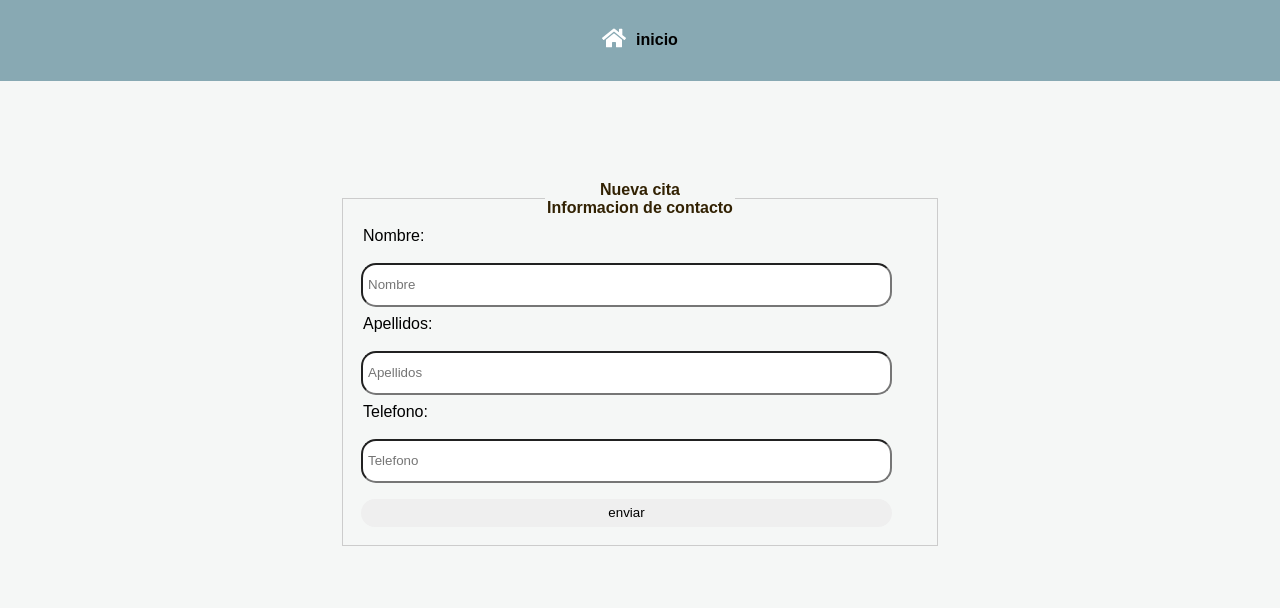
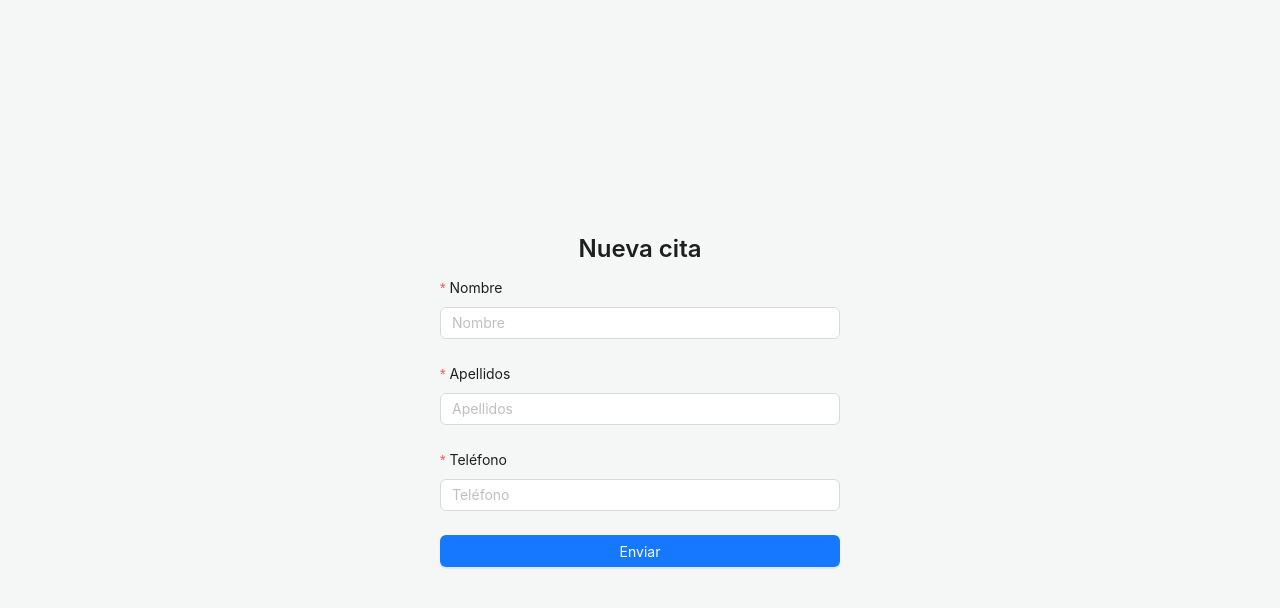
Before and after one commit to EduardoGalindo25/huellitas_front, a React (Vite) app: page /registrar-cita in a window 1280 px wide. Shown: the top 608 px of the page. Built offline with nearby package versions, Linux system fonts and the light colour scheme.

Commit message:
estilos globales y ant design

```diff
--- a/package.json
+++ b/package.json
@@ -10,6 +10,7 @@
     "preview": "vite preview"
   },
   "dependencies": {
+    "antd": "^5.24.9",
     "react": "^19.0.0",
     "react-dom": "^19.0.0",
     "react-icons": "^5.5.0",
--- /dev/null
+++ b/src/index.css
@@ -0,0 +1,15 @@
+body, html {
+    height: 100%;
+    margin: 0;
+    padding: 0;
+    background-color: #f5f7f6;
+    font-family: 'Gotu', sans-serif;
+  }
+
+  .centered-container {
+    display: flex;
+    flex-direction: column;
+    justify-content: center; /* Centra verticalmente */
+    align-items: center;     /* Centra horizontalmente */
+    height: 100vh;
+  }
--- a/src/main.jsx
+++ b/src/main.jsx
@@ -1,6 +1,7 @@
 import { StrictMode } from "react";
 import { createRoot } from "react-dom/client";
 import App from "./App.jsx";
+import "./index.css";
 
 createRoot(document.getElementById("root")).render(
   <StrictMode>
--- a/src/pages/Formulario.jsx
+++ b/src/pages/Formulario.jsx
@@ -1,40 +1,57 @@
-import "../styles/Formulario.css";
-import { Link } from "react-router-dom";
-import { FaHome } from "react-icons/fa";
+import { Form, Input, Button, Typography } from "antd";
+//import "../styles/Formulario.css"; // asegúrate de incluir el CSS de arriba
+
+const { Title } = Typography;
+
 function Formulario() {
+  const [form] = Form.useForm();
+
+  const onFinish = (values) => {
+    console.log("Datos:", values);
+  };
+
   return (
-    <div className="container">
-      <div className="navbar">
-        <div className="navbar-home">
-          <Link to="/#" className="home-icon" title="Ir al inicio">
-            <FaHome size={24} color="#fff" />
-          </Link>
-          <h4>inicio</h4>
-        </div>
-      </div>
-      <div className="form">
-        <form className="form">
-          <fieldset>
-            <legend>
-              <strong>Nueva cita</strong>
-              <br />
-              <strong>Informacion de contacto</strong>
-            </legend>
-            <label htmlFor="name">Nombre: </label>
-            <input type="text" id="name" placeholder="Nombre" required />
-            <br />
+    <div className="centered-container">
+      <Title level={3}>Nueva cita</Title>
+      <Form
+        form={form}
+        layout="vertical"
+        onFinish={onFinish}
+        style={{ width: "100%", maxWidth: 400 }}
+      >
+        <Form.Item
+          label="Nombre"
+          name="nombre"
+          rules={[{ required: true, message: "Ingresa tu nombre" }]}
+        >
+          <Input placeholder="Nombre" />
+        </Form.Item>
 
-            <label htmlFor="lastname">Apellidos: </label>
-            <input type="text" id="lastname" placeholder="Apellidos" required />
-            <br />
+        <Form.Item
+          label="Apellidos"
+          name="apellidos"
+          rules={[{ required: true, message: "Ingresa tus apellidos" }]}
+        >
+          <Input placeholder="Apellidos" />
+        </Form.Item>
 
-            <label htmlFor="contact">Telefono: </label>
-            <input type="text" id="contact" placeholder="Telefono" required />
-            <br />
-            <button type="submit">enviar</button>
-          </fieldset>
-        </form>
-      </div>
+        <Form.Item
+          label="Teléfono"
+          name="telefono"
+          rules={[
+            { required: true, message: "Ingresa tu número" },
+            { pattern: /^[0-9]+$/, message: "Solo números" },
+          ]}
+        >
+          <Input placeholder="Teléfono" />
+        </Form.Item>
+
+        <Form.Item>
+          <Button type="primary" htmlType="submit" block>
+            Enviar
+          </Button>
+        </Form.Item>
+      </Form>
     </div>
   );
 }
```
Also changed, not shown: 1 other file (tests, documents, lock files or other folders).
